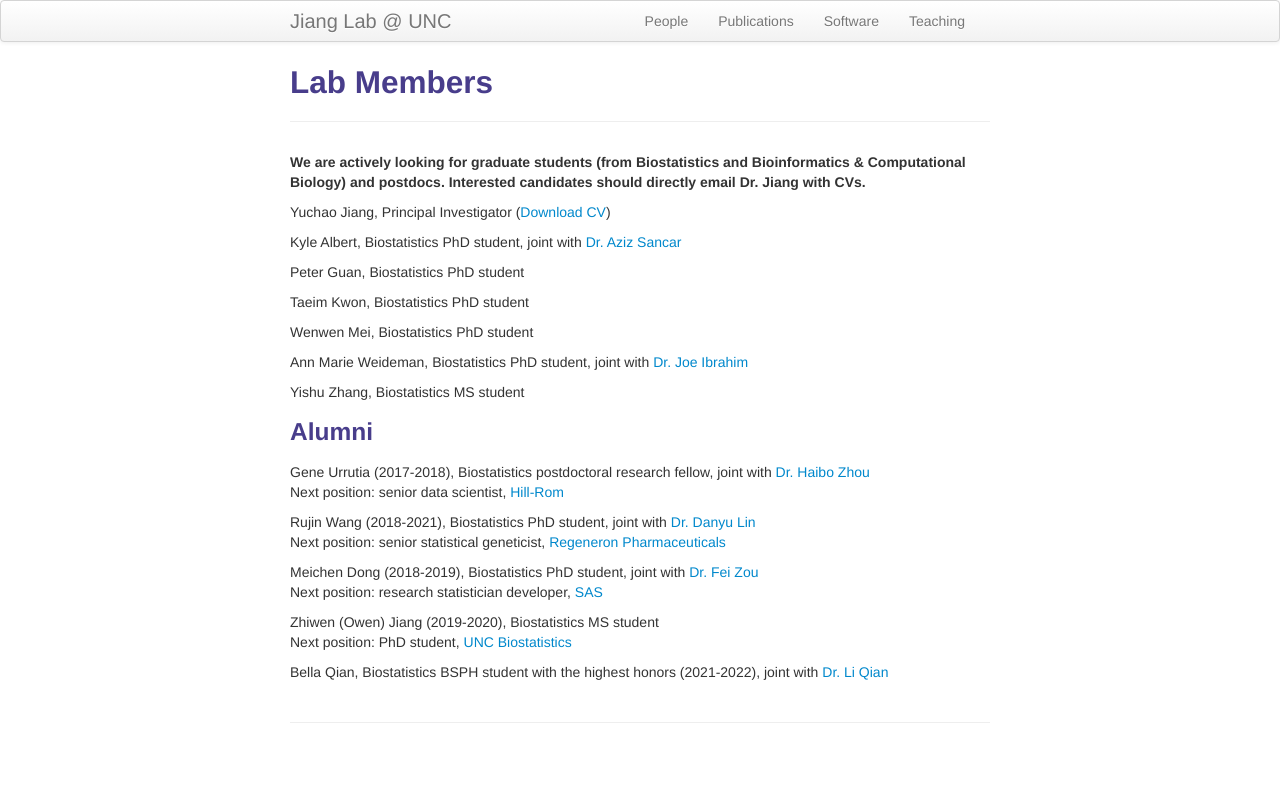
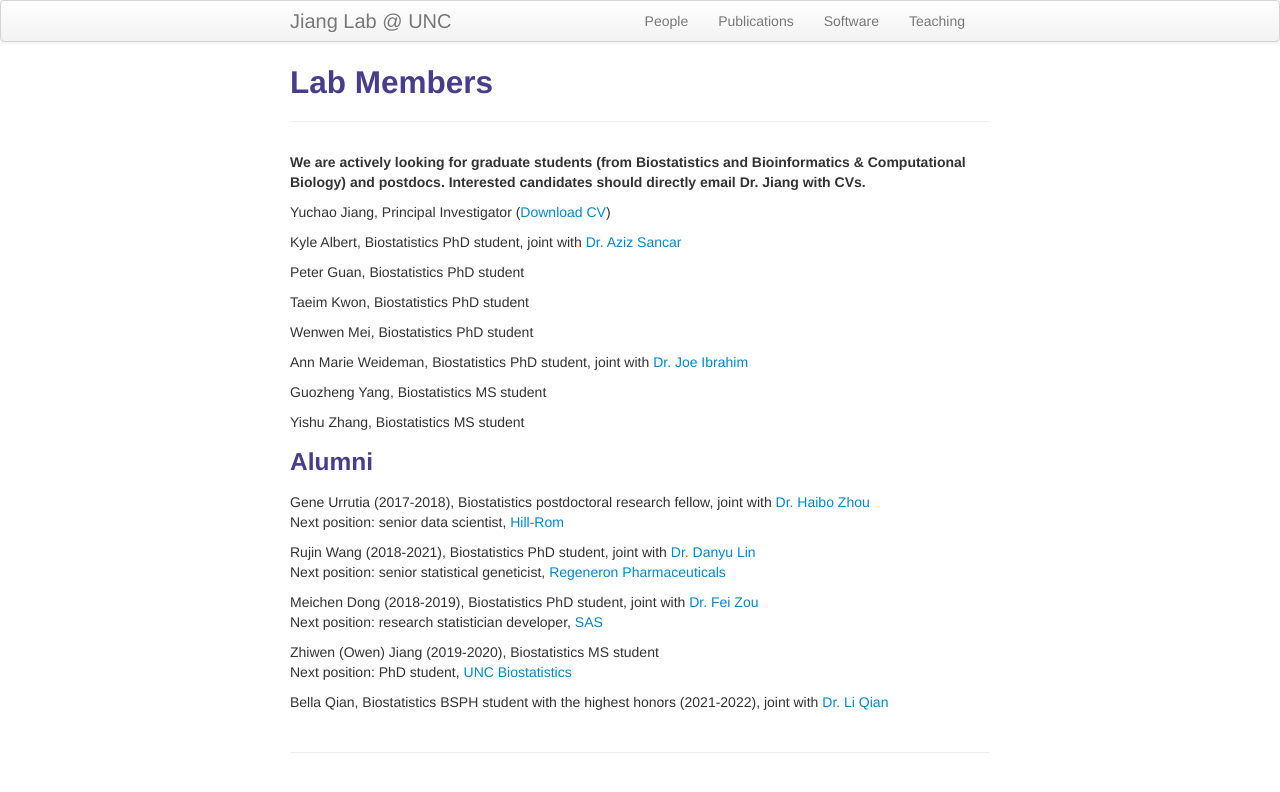
Before and after one commit to yuchaojiang/yuchaojiang.github.io, a Jekyll site: the page built from pages/people.md, in a window 1280 px wide. Shown: the top 792 px of the page. Built offline with Jekyll 4.4.1, drawn with Linux system fonts in a browser that asks for light colours.

Commit message:
Update people.md

```diff
--- a/pages/people.md
+++ b/pages/people.md
@@ -18,6 +18,8 @@ Wenwen Mei, Biostatistics PhD student
 
 Ann Marie Weideman, Biostatistics PhD student, joint with [Dr. Joe Ibrahim](https://sph.unc.edu/adv_profile/joseph-g-ibrahim-phd/)
 
+Guozheng Yang, Biostatistics MS student
+
 Yishu Zhang, Biostatistics MS student
 
 ### Alumni
```
